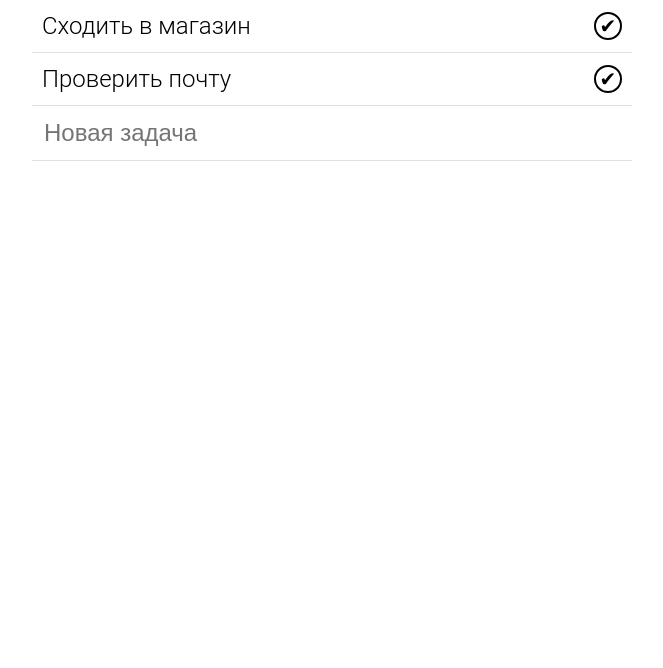
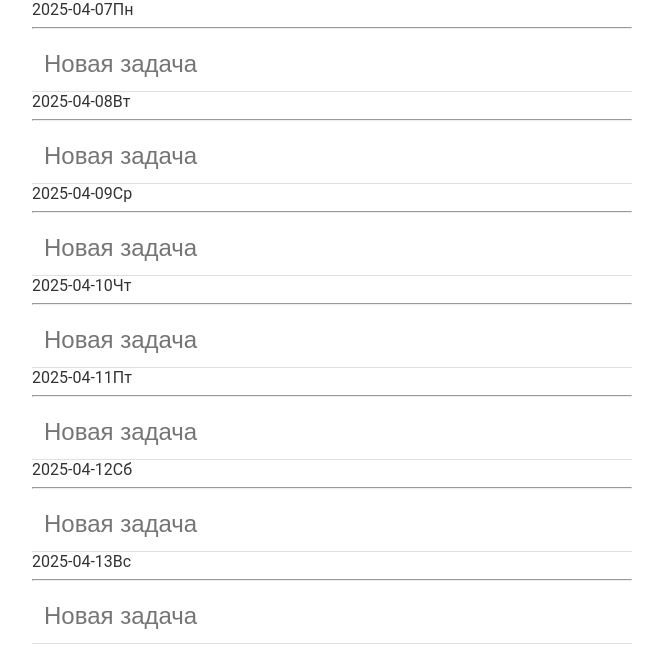
Before and after one commit to minusTwentyOneDegrees/Tweek.so-clone, a React (Create React App) app in the folder Frontend/: page / in a window 1280 px wide. Shown: the top 668 px of the page, without its empty margins (308-971 px from the left). Built offline with nearby package versions, Linux system fonts and the light colour scheme.

Commit message:
Разделение списков по дням, перетаскивание задач между днями

```diff
--- a/Frontend/src/pages/Dashboard.tsx
+++ b/Frontend/src/pages/Dashboard.tsx
@@ -6,21 +6,92 @@ type Task = {
 	text: string
 	completed: boolean
 	note?: string
+	date: string // формат YYYY-MM-DD
+}
+
+const getCurrentDate = () => {
+	const now = new Date()
+	return now.toISOString().split('T')[0]
+}
+
+const getWeekDates = () => {
+	const start = new Date()
+	start.setDate(start.getDate() - start.getDay() + 1) // Пн
+	return Array.from({ length: 7 }, (_, i) => {
+		const d = new Date(start)
+		d.setDate(start.getDate() + i)
+		return d.toISOString().split('T')[0]
+	})
+}
+
+const getDayName = (dateStr: string) => {
+	const days = ['Вс', 'Пн', 'Вт', 'Ср', 'Чт', 'Пт', 'Сб']
+	const date = new Date(dateStr)
+	return days[date.getDay()]
 }
 
 const Dashboard = () => {
-	const [tasks, setTasks] = useState<Task[]>([
-		{ id: 1, text: 'Сходить в магазин', completed: false },
-		{ id: 2, text: 'Проверить почту', completed: false },
-	])
-	const [newTask, setNewTask] = useState('')
-	const [draggedId, setDraggedId] = useState<number | null>(null)
+	const [tasks, setTasks] = useState<Task[]>([])
+	const [newTaskPerDate, setNewTaskPerDate] = useState<Record<string, string>>(
+		{}
+	)
+	const [draggedTask, setDraggedTask] = useState<Task | null>(null)
+	const [draggedOverTask, setDraggedOverTask] = useState<Task | null>(null)
 	const [activeModalTask, setActiveModalTask] = useState<Task | null>(null)
-	const inputRef = useRef<HTMLInputElement>(null)
 
-	useEffect(() => {
-		inputRef.current?.focus()
-	}, [tasks.length])
+	const inputRefs = useRef<Record<string, HTMLInputElement | null>>({})
+
+	const weekDates = getWeekDates()
+
+	const handleAddTask = (date: string) => {
+		const newTaskText = newTaskPerDate[date]?.trim()
+		if (newTaskText) {
+			const updatedTasks = [
+				...tasks,
+				{ id: Date.now(), text: newTaskText, completed: false, date },
+			]
+			setTasks(updatedTasks)
+			setNewTaskPerDate(prev => ({ ...prev, [date]: '' }))
+		}
+	}
+
+	const handleKeyDown = (
+		e: React.KeyboardEvent<HTMLInputElement>,
+		date: string
+	) => {
+		if (e.key === 'Enter') handleAddTask(date)
+	}
+
+	const handleDragStart = (task: Task) => {
+		setDraggedTask(task)
+	}
+
+	const handleDragOver = (e: React.DragEvent, task: Task) => {
+		e.preventDefault()
+		setDraggedOverTask(task)
+	}
+
+	const handleDrop = (targetDate: string) => {
+		if (!draggedTask) return
+
+		if (draggedTask.date === targetDate) {
+			// Перемещаем задачу внутри одного дня
+			const updatedTasks = tasks.filter(t => t.id !== draggedTask.id)
+			const targetIndex = tasks.indexOf(draggedOverTask!)
+			updatedTasks.splice(targetIndex, 0, draggedTask)
+			setTasks(updatedTasks)
+		} else {
+			// Перемещаем задачу между днями
+			setTasks(prev =>
+				prev.map(t =>
+					t.id === draggedTask.id ? { ...t, date: targetDate } : t
+				)
+			)
+		}
+
+		setDraggedTask(null)
+		setDraggedOverTask(null)
+	}
 
 	const toggleCompleted = (id: number) => {
 		setTasks(prev =>
@@ -29,44 +100,6 @@ const Dashboard = () => {
 			)
 		)
 	}
-
-	const saveNewTask = () => {
-		const trimmed = newTask.trim()
-		if (trimmed) {
-			const updatedTasks = [
-				...tasks,
-				{ id: Date.now(), text: trimmed, completed: false },
-			]
-			setTasks(updatedTasks)
-			console.log(updatedTasks) // updatedTasks можно использовать, как массив для сохранения данных
-		}
-		setNewTask('')
-	}
-
-	const handleKeyDown = (e: React.KeyboardEvent<HTMLInputElement>) => {
-		if (e.key === 'Enter') saveNewTask()
-	}
-
-	const handleDragStart = (id: number) => {
-		setDraggedId(id)
-	}
-
-	const handleDragOver = (
-		e: React.DragEvent<HTMLDivElement>,
-		overId: number
-	) => {
-		e.preventDefault()
-		if (draggedId === null || draggedId === overId) return
-		const draggedIndex = tasks.findIndex(t => t.id === draggedId)
-		const overIndex = tasks.findIndex(t => t.id === overId)
-		if (overIndex === -1) return
-		const updated = [...tasks]
-		const [draggedItem] = updated.splice(draggedIndex, 1)
-		updated.splice(overIndex, 0, draggedItem)
-		setTasks(updated)
-	}
-
-	const handleDrop = () => setDraggedId(null)
 
 	const handleTaskClick = (task: Task) => setActiveModalTask({ ...task })
 
@@ -79,34 +112,17 @@ const Dashboard = () => {
 
 	const updateTask = (key: keyof Task, value: string) => {
 		if (!activeModalTask) return
-
-		setActiveModalTask(prev => {
-			const updatedTask = prev ? { ...prev, [key]: value } : null
-
-			if (updatedTask?.note !== undefined) {
-				const textarea = document.querySelector(
-					'.modal-note'
-				) as HTMLTextAreaElement
-				if (textarea) {
-					textarea.style.height = 'auto'
-					textarea.style.height = `${textarea.scrollHeight}px`
-				}
-			}
-
-			return updatedTask
-		})
+		setActiveModalTask(prev => (prev ? { ...prev, [key]: value } : null))
 	}
 
 	const toggleTaskCompletedInModal = () => {
 		if (!activeModalTask) return
-
 		const updatedTask = {
 			...activeModalTask,
 			completed: !activeModalTask.completed,
 		}
-
 		setTasks(prev =>
-			prev.map(task => (task.id === activeModalTask.id ? updatedTask : task))
+			prev.map(task => (task.id === updatedTask.id ? updatedTask : task))
 		)
 		setActiveModalTask(updatedTask)
 	}
@@ -121,17 +137,30 @@ const Dashboard = () => {
 	}, [activeModalTask])
 
 	return (
-		<>
 		<div className='task-list'>
-				{tasks.map(task => (
+			{weekDates.map(date => (
 				<div
-						className={`task-item ${draggedId === task.id ? 'dragging' : ''}`}
+					key={date}
+					className='day-column'
+					onDrop={() => handleDrop(date)}
+					onDragOver={e => e.preventDefault()}
+				>
+					<div className='day-header'>
+						<span className='date'>{date}</span>
+						<span className='day'>{getDayName(date)}</span>
+					</div>
+					<hr className='day-separator' />
+					{tasks
+						.filter(task => task.date === date)
+						.map((task, index) => (
+							<div
+								className={`task-item ${
+									draggedTask?.id === task.id ? 'dragging' : ''
+								}`}
 								key={task.id}
 								draggable
-						onDragStart={() => handleDragStart(task.id)}
-						onDragOver={e => handleDragOver(e, task.id)}
-						onDrop={handleDrop}
-						onDragEnd={handleDrop}
+								onDragStart={() => handleDragStart(task)}
+								onDragOver={e => handleDragOver(e, task)}
 								onClick={() => handleTaskClick(task)}
 							>
 								<img
@@ -145,7 +174,9 @@ const Dashboard = () => {
 												: 'inline-block',
 									}}
 								/>
-						<span className={`task-text ${task.completed ? 'completed' : ''}`}>
+								<span
+									className={`task-text ${task.completed ? 'completed' : ''}`}
+								>
 									{task.text}
 								</span>
 								<div
@@ -159,30 +190,33 @@ const Dashboard = () => {
 								</div>
 							</div>
 						))}
-				<div
-					className='task-item add-task'
-					onDragOver={e => e.preventDefault()}
-					onDrop={handleDrop}
-				>
+					<div className='task-item add-task'>
 						<div className='checkbox' />
 						<input
-						ref={inputRef}
+							ref={el => {
+								if (el) {
+									inputRefs.current[date] = el
+								}
+							}}
 							type='text'
 							className='task-input'
-						value={newTask}
-						onChange={e => setNewTask(e.target.value)}
-						onBlur={saveNewTask}
-						onKeyDown={handleKeyDown}
+							value={newTaskPerDate[date] || ''}
+							onChange={e =>
+								setNewTaskPerDate(prev => ({ ...prev, [date]: e.target.value }))
+							}
+							onBlur={() => handleAddTask(date)}
+							onKeyDown={e => handleKeyDown(e, date)}
 							placeholder='Новая задача'
 						/>
 					</div>
 				</div>
+			))}
 
 			{activeModalTask && (
 				<div className='modal-overlay' onClick={closeModal}>
 					<div className='modal' onClick={e => e.stopPropagation()}>
 						<div className='modal-header'>
-							<p>{new Date().toLocaleDateString()}</p>
+							<p>{activeModalTask.date}</p>
 							<div
 								className='delete-icon'
 								onClick={() => deleteTask(activeModalTask.id)}
@@ -219,7 +253,7 @@ const Dashboard = () => {
 					</div>
 				</div>
 			)}
-		</>
+		</div>
 	)
 }
 
```
Lines whose indentation alone changed are shown as unchanged.
